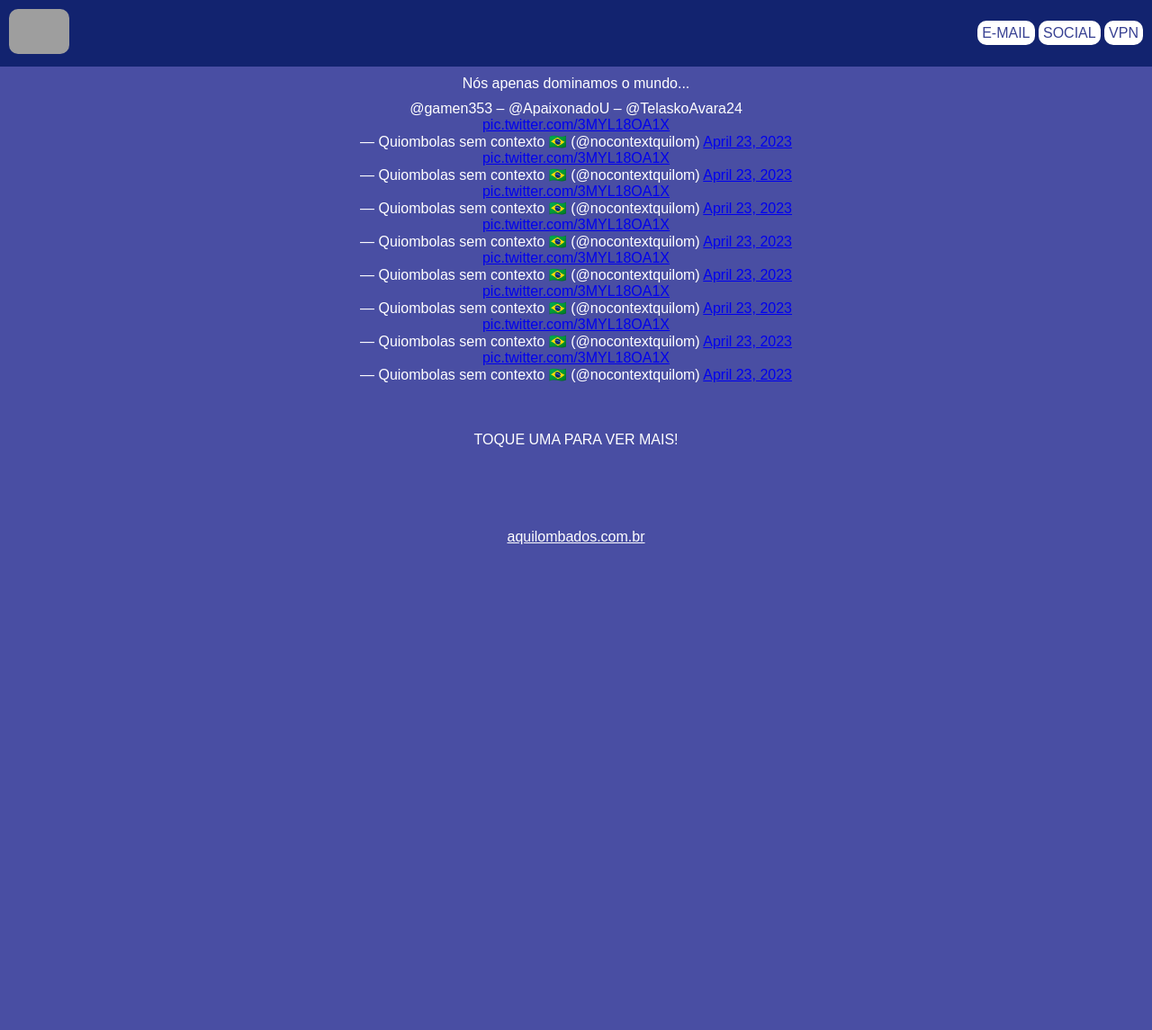
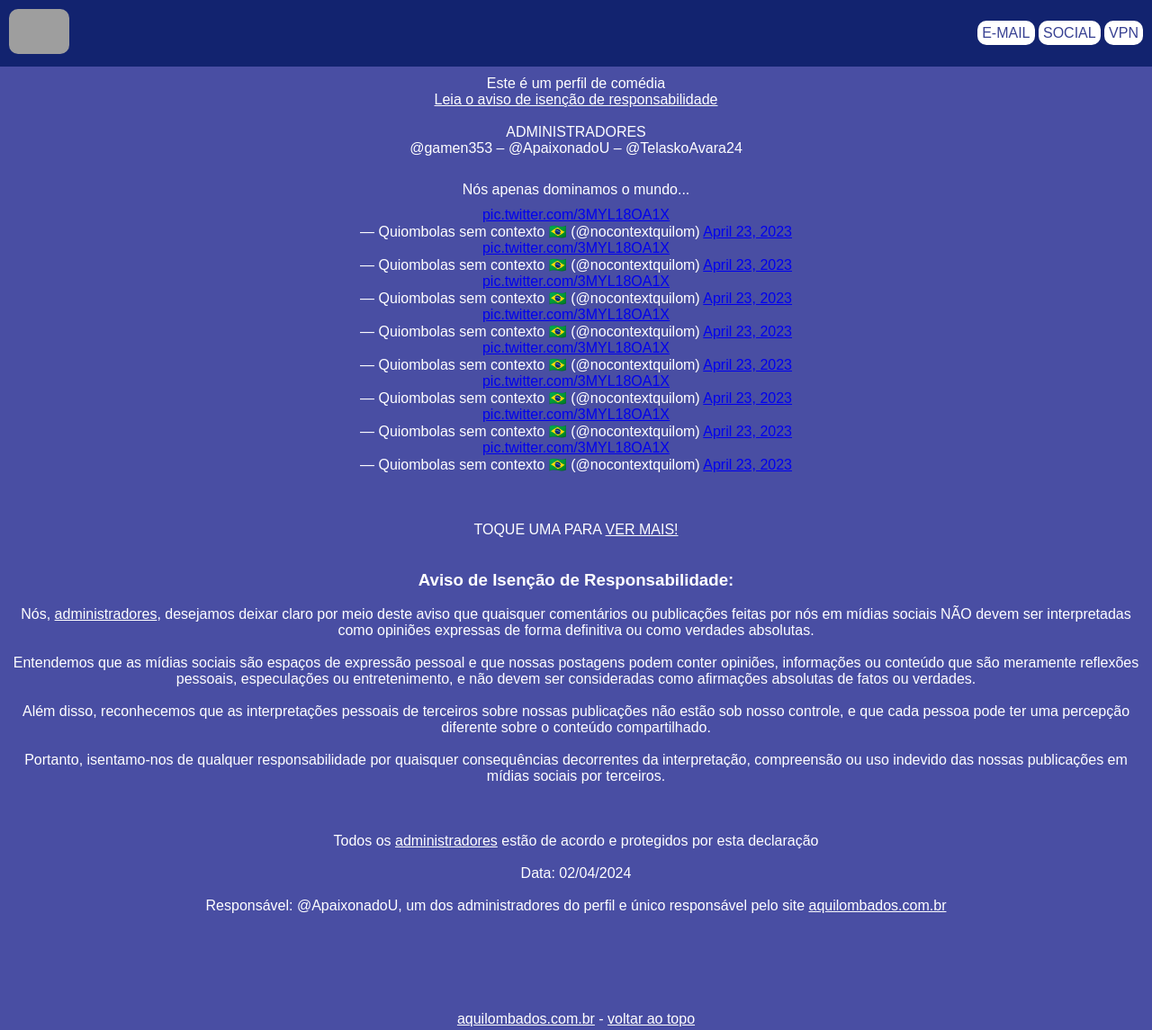
Before and after one commit to NekoMilico/pagamentos, a plain HTML site: page index.html in a window 1280 px wide. Shown: the whole page at 90% size. Before the commit the page ends 800 px from the top, so only its background shows below. Drawn offline with Linux system fonts and the light colour scheme; grey boxes are pictures that could not be loaded.

Commit message:
Add files via upload

```diff
--- a/global.css
+++ b/global.css
@@ -1,3 +1,7 @@
+html{
+  scroll-behavior: smooth;
+}
+
 *{
   margin: 0;
   padding: 0;
@@ -8,6 +12,18 @@
 body{
   background-color: #494ea3;
   color: white;
+}
+
+.uppercase{
+  text-transform: uppercase;
+}
+
+.scroll-snap{
+  scroll-snap-align: start
+}
+
+.underline{
+  text-decoration: underline;
 }
 
 .nav{
--- a/index.html
+++ b/index.html
@@ -9,7 +9,7 @@
   <title>Aquilombados</title>
 </head>
 <body>
-  <div class="nav">
+  <div class="nav" id="topo">
     <div class="nav-items">
       <div class="nav-profile"><a href=""><img src="https://pbs.twimg.com/profile_images/1598277706524786690/H1fuOJuy.jpg"></a></div>
       <div class="nav-menu">
@@ -20,19 +20,27 @@
     </div>
   </div>
 
-  <div class="content">
+  <section class="content">
     <center>
-      <p style="margin: 10px;">Nós apenas dominamos o mundo...</p>
 
+      <p>Este é um perfil de comédia<br>
+        <a href="#isenção-de-responsabilidade" style="color:white;">Leia o aviso de isenção de responsabilidade</a></p>
+
+
+      <section id="administradores"><br><p class="uppercase">administradores</p>
       <div class="adms">
         <p>
+
         <a href="https://twitter.com/gamen353" target="_blank">@gamen353</a>
         <p>&nbsp–&nbsp</p>
         <a href="https://twitter.com/ApaixonadoU" target="_blank">@ApaixonadoU</a>
         <a>&nbsp–&nbsp</a>
         <a href="https://twitter.com/TelaskoAvara24" target="_blank">@TelaskoAvara24</a>
         </p>
-      </div>
+      </div></section><br>
+
+
+      <p style="margin: 10px;">Nós apenas dominamos o mundo...</p>
 
     <blockquote class="twitter-tweet"><p lang="qme" dir="ltr"> <a href="https://t.co/3MYL18OA1X">pic.twitter.com/3MYL18OA1X</a></p>&mdash; Quiombolas sem contexto 🇧🇷 (@nocontextquilom) <a href="https://twitter.com/nocontextquilom/status/1598286591835123712">April 23, 2023</a></blockquote>
 
@@ -53,12 +61,36 @@
 
 
     <br><br><br>
-    <a href="https://twitter.com/nocontextquilom" target="_blank" style="text-transform:uppercase; color:white; text-decoration:none;">toque uma para ver mais!</a>
+    <a href="https://twitter.com/nocontextquilom" target="_blank" style="text-transform:uppercase; color:white; text-decoration:none;">toque uma para <span class="underline">ver mais!</span></a>
 
+    <br><br><section id="isenção-de-responsabilidade"><br>
+
+    <h3>Aviso de Isenção de Responsabilidade:</h3><br>
+    <p>Nós, <a href="#administradores" style="color:white;">administradores</a>, desejamos deixar claro por meio deste aviso que quaisquer comentários ou publicações feitas por nós em mídias sociais NÃO devem ser interpretadas como opiniões expressas de forma definitiva ou como verdades absolutas.
+<br><br>
+Entendemos que as mídias sociais são espaços de expressão pessoal e que nossas postagens podem conter opiniões, informações ou conteúdo que são meramente reflexões pessoais, especulações ou entretenimento, e não devem ser consideradas como afirmações absolutas de fatos ou verdades.
+<br><br>
+Além disso, reconhecemos que as interpretações pessoais de terceiros sobre nossas publicações não estão sob nosso controle, e que cada pessoa pode ter uma percepção diferente sobre o conteúdo compartilhado.
+<br><br>
+Portanto, isentamo-nos de qualquer responsabilidade por quaisquer consequências decorrentes da interpretação, compreensão ou uso indevido das nossas publicações em mídias sociais por terceiros.
+<br><br><br><br>
+Todos os <a href="#administradores" style="color:white;">administradores</a> estão de acordo e protegidos por esta declaração<br><br>
+Data: 02/04/2024
+<br><br>
+Responsável: <a href="https://twitter.com/ApaixonadoU" target="_blank" style="color:white;text-decoration:none;">@ApaixonadoU</a>, um dos administradores do perfil e único responsável pelo site <a href="https://aquilombados.com.br" style="color:white;" target="_self">aquilombados.com.br</a>
+
+</p>
+    </section>
     <br><br><br><br><br><br>
 
-      <a href="https://aquilombados.com.br" style="color:white;" target="_self">aquilombados.com.br</a>
+      <p>
+        <a href="https://aquilombados.com.br" style="color:white;" target="_self">aquilombados.com.br</a>
+         -
+        <a href="#topo" style="color:white;">voltar ao topo</a>
+      </p>
+      <br>
 
+      </section>
     </center>
     <script async src="https://platform.twitter.com/widgets.js" charset="utf-8"></script>
 
```
Also changed, not shown: anon.html (+52 -7 lines), pedroviado.html (+1 -1 lines), social.html (+2 -1 lines).
